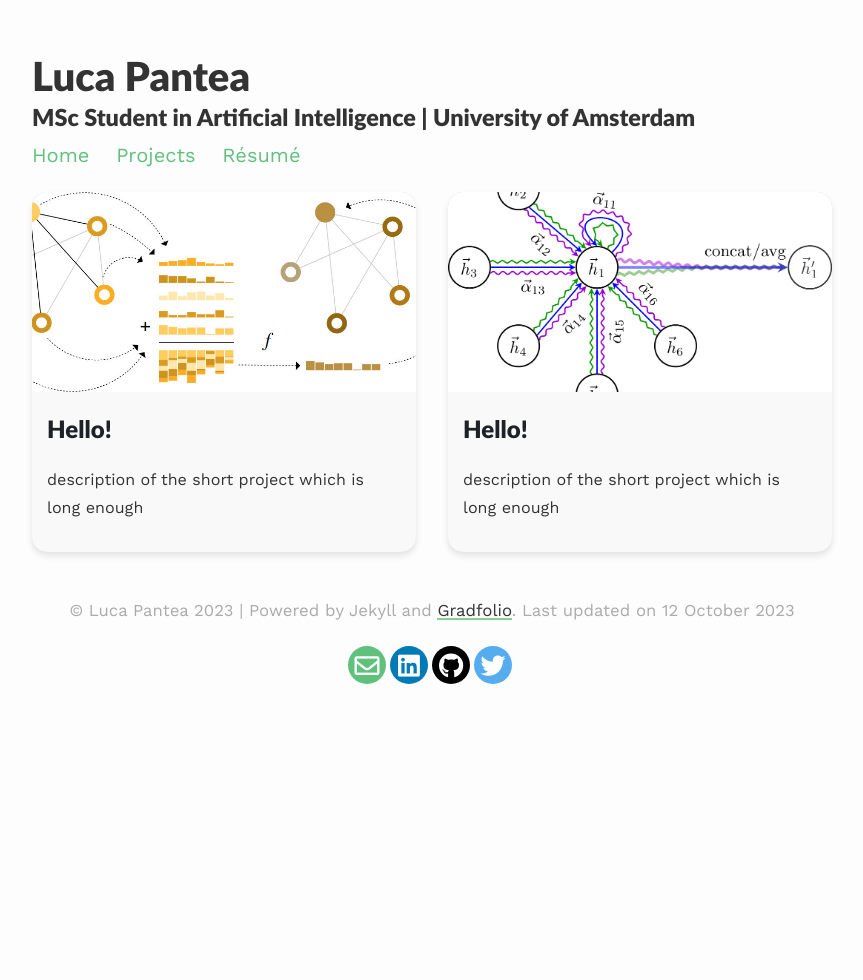
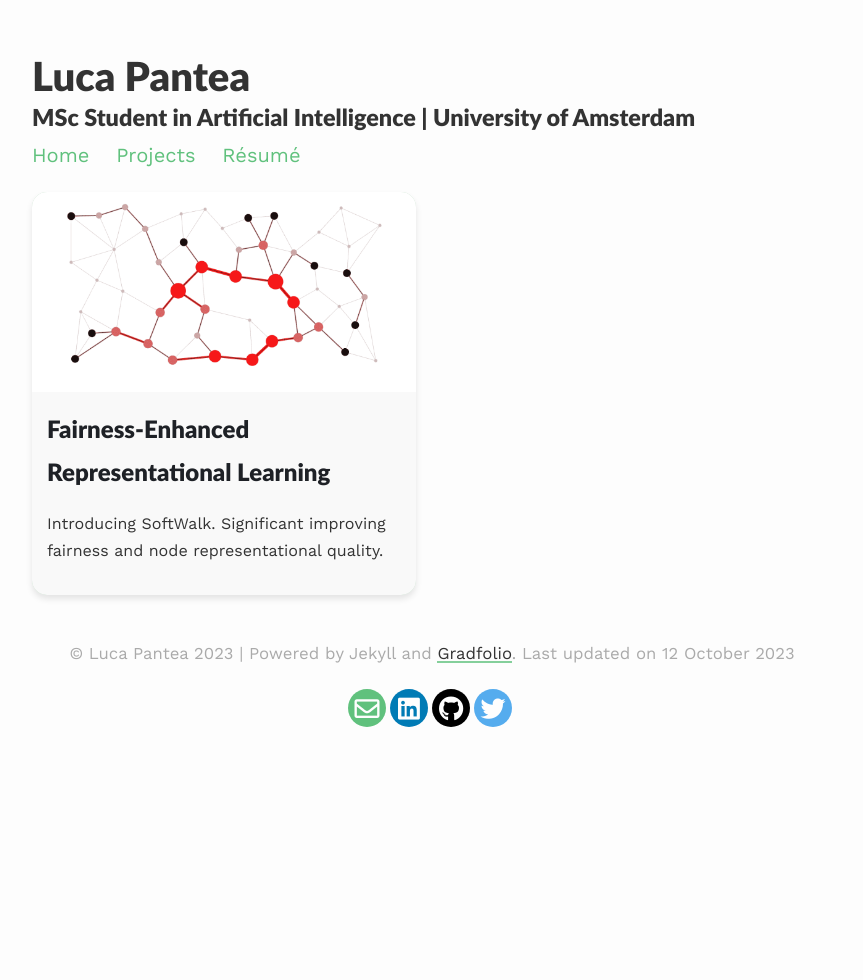
Before and after one commit to lucapantea/lucapantea.github.io, a Jekyll site: the page built from _pages/projects.md, in a window 1280 px wide. Shown: the whole page, without its empty margins (208-1071 px from the left). Built offline with Jekyll 4.4.1, drawn with Linux system fonts in a browser that asks for light colours; nearby versions of some CDN libraries; some of the changed lines change nothing that is shown.

Commit message:
sofwalk project added

```diff
--- a/_projects/shortProject-0.md
+++ /dev/null
@@ -1,142 +0,0 @@
----
-layout: post
-title: Hello!
-description: description of the short project which is long enough
-image:  /assets/images/thumbnail-1.png
----
-Example modified from [here](http://www.unexpected-vortices.com/sw/rippledoc/quick-markdown-example.html){:target="_blank"}.
-
-H1 Header
-============
-
-Paragraphs are separated by a blank line.
-
-2nd paragraph. *Italic*, **bold**, and `monospace`. Itemized lists
-look like:
-
-  * this one
-  * that one
-  * the other one
-
-Note that the actual text
-content starts at 4-columns in.
-
-> Block quotes are
-> written like so.
->
-> They can span multiple paragraphs,
-> if you like.
-
-
-H2 Header
-------------
-
-Here's a numbered list:
-
- 1. first item
- 2. second item
- 3. third item
-
-Note again how the actual text starts at 4 columns in (4 characters
-from the left side). Here's a code sample:
-
-    # Let me re-iterate ...
-    for i in 1 .. 10 { do-something(i) }
-
-As you probably guessed, indented 4 spaces. By the way, instead of
-indenting the block, you can use delimited blocks, if you like:
-
-~~~
-define foobar() {
-    print "Welcome to flavor country!";
-}
-~~~
-
-(which makes copying & pasting easier). You can optionally mark the
-delimited block for Pandoc to syntax highlight it by specifying the languagae after the start of a block (e.g. `~~~python`) which would look like :
-
-~~~python
-import time
-# Quick, count to ten!
-for i in range(10):
-    # (but not *too* quick)
-    time.sleep(0.5)
-    print(i)
-~~~
-
-### An H3 header ###
-
-Now a nested list:
-
- 1. First, get these ingredients:
-
-      * carrots
-      * celery
-      * lentils
-
- 2. Boil some water.
-
- 3. Dump everything in the pot and follow
-    this algorithm:
-
-        find wooden spoon
-        uncover pot
-        stir
-        cover pot
-        balance wooden spoon precariously on pot handle
-        wait 10 minutes
-        goto first step (or shut off burner when done)
-
-    Do not bump wooden spoon or it will fall.
-
-Notice again how text always lines up on 4-space indents (including
-that last line which continues item 3 above).
-
-Here's a footnote [^1].
-
-[^1]: Some footnote text.
-
-Tables can look like this:
-
-| Header 1 | Header 2                   | Header 3 |
-|:--------:|:--------------------------:|:--------:|
-| data1a   | Data is longer than header | 1        |
-| d1b      | add a cell                 |          |
-| lorem    | ipsum                      | 3        |
-|          | empty outside cells        |          |
-| skip     |                            | 5        |
-| six      | Morbi purus                | 6        |
-
-
-A horizontal rule follows.
-
-***
-
-Here's a definition list:
-
-apples
-  : Good for making applesauce.
-
-oranges
-  : Citrus!
-
-tomatoes
-  : There's no "e" in tomatoe.
-
-Again, text is indented 4 spaces. (Put a blank line between each
-term and  its definition to spread things out more.)
-
-Here's a "line block" (note how whitespace is honored):
-
-| Line one
-|   Line too
-| Line tree
-
-and images can be specified like so:
-
-![example image](https://images.unsplash.com/photo-1488190211105-8b0e65b80b4e?w=300&h=300&fit=crop "An exemplary image")
-
-Inline math equation: $\omega = d\phi / dt$. Display
-math should get its own line like so:
-
-$$I = \int \rho R^{2} dV$$
--- /dev/null
+++ b/_projects/softwalk.md
@@ -0,0 +1,100 @@
+---
+layout: post
+title: Fairness-Enhanced Representational Learning
+description: Introducing SoftWalk. Significant improving fairness and node representational quality.
+image:  /assets/images/thumbnail-0.png
+---
+
+
+> The work was accepted for the 2022 Machine Learning Reproducibility Challenge and published in ReScience C journal and was awarded a $10,000 grant from [Kaggle](https://www.kaggle.com/code/lucapantea1/reproducibility-study-of-crosswalk).
+
+![Header Image](/assets/images/FACT.png)
+
+
+Recently, alongside [Andrei](https://github.com/Dawlau), I ventured into the realm of fairness in machine learning by getting our hands dirty with reproducing "CrossWalk: Fairness-enhanced Node Representation Learning." ([paper link](https://arxiv.org/abs/2105.02725)). The potential for machine learning systems to amplify social inequities and unfairness is receiving increasing popular and academic attention. However, there is little work enhancing fairness in graph algorithms. Even less in reproducing these algorithms, and verifying their claims...
+
+
+Our starting point was the CrossWalk repository that the original authors were kind enough to share. Step $0$ to $1$ was done. However, $1$ to $n$ was a whole different story. The lack of documentation and some missing logic meant we had to roll up our sleeves and re-code from scratch. We packaged all our hard work into a neat Python package, so anyone could easily replicate the results and join in on the fun (here's the [repo link](https://github.com/Dawlau/FACT-AI)).
+
+This is what we managed to do in a month's time:
+
+* <span style="color: #79ba8d;font-weight:900">[Reproducibility Study]</span> Reproducing the results from the original paper: We were
+able to partially reproduce the claim that Crosswalk enhances fairness, namely for
+the tasks of node classification and influence maximization. The second claim,
+which is that the proposed method preserves the higher‐order proximity of the
+graph was successfully reproduced.
+* <span style="color: #79ba8d;font-weight:900">[Extended Work]</span> Improvement of the original code: The original code is not easily runnable, so we had to refactor it and implement our own Bash and Python
+scripts such that the experiments can be more easily reproduced. Further, we provide a master Python script that allows for the reproducibility of the experiments
+presented in this report by running only a single terminal command.
+* <span style="color: #79ba8d;font-weight:900">[Extended Work]</span> Ablation study: CrossWalk does not usually yield the expected
+results out of the box, but by carefully picking the right hyperparameters we managed to make CrossWalk behave as presented in the original paper.
+* <span style="color: #79ba8d;font-weight:900">[Extended Work]</span> CrossWalk visualization: We perform additional visualizations
+of the edge reweighting procedure and random walk trajectories to investigate the
+claims proposed by the original authors.
+* <span style="color: #79ba8d;font-weight:900">[Proposed Enhancement]</span> Soft Self‐Avoiding CrossWalk: We propose an extension
+to the algorithm proposed by Khajehnejad et al. which yields better node representations and higher fairness.
+
+Quite a bit :) let's dive into it.
+
+
+### The Original Model's Inner workings
+<span style="color: #79ba8d;font-weight:900">CrossWalk</span> is a re-weighting method that is used to bias random walk-based algorithms towards visiting multiple groups, which in turn enhances fairness. This is mainly done by re-weighting the probabilities associated with the graph edges as follows:
+
+* CrossWalk increases the weights of edges <span style="color: #79ba8d;font-weight:900">near the group boundaries</span>.
+* CrossWalk increases the weights of edges <span style="color: #79ba8d;font-weight:900">that connect nodes from different groups</span>.
+
+The mathematical formulas that describe the re-weightings from points 1 and 2 are the following:
+
+
+$$
+\begin{equation}
+w_{vu}^{'} = \begin{cases} w_{vu}(1-\alpha) \times \frac{m(u)^p}{\sum\limits_{z \in N_v} w_{vz}m(z)^p} & \text{if } u \in N(v), l_v = l_u \\
+w_{vu}\alpha \times \frac{m(u)^p}{|R_{v}| \times \sum\limits_{z \in N_{v}^c} w_{vz}m(z)^p} & \text{if } u \in N(v), l_v \neq l_u = c.\end{cases}
+\end{equation}
+$$
+
+where $w_{vu}$ is the initial weight of the edge $(u,v)$, $\alpha$ and $p$ are hyperparameters, $R_{v}$ the set of groups in the neighbourhood of $v$, $l_{x}$ the group that node $x$ is part of, and $m(z)$ is the proximity of a node as described in the original paper.
+
+Cool 🎉. However, upon further in-depth study, we realised that this re-weighting caused some subtle, yet impactful issues.
+
+In a nutshell, this re-weighting mechanism caused the random walks to <span style="color: #79ba8d;font-weight:900">travel back and forth between edges localted at group peripherals, esentially getting stuck in a loop</span>. This is because the re-weighting mechanism is not self-avoiding, meaning that the random walks can visit the same edge multiple times. This is a problem because the random walks are supposed to be unbiased, and the re-weighting mechanism biases these trajectories in an undesirable way.
+
+
+Through sampling and visually analyzing trajectories, we explored CrossWalk's mechanics. The image at the beginning the page compares edge weights and a trajectory between a random walk algorithm without and with CrossWalk’s re-weighting. Lighter edges indicate higher edge weights, different node colors represent distinct groups, and a bolded blue line traces a sampled random walk trajectory. CrossWalk on the right visits fewer new nodes compared to the un-reweighted algorithm on the left, as the re-weighting mechanism leads the random walk into a repetitive loop, revisiting the same edges.
+
+As a result, <u>the structural properties of the graph are not fully utilized</u>, leading to decreased representation quality.
+
+### Our Enhancement!
+
+We propose a solution based on Self‐Avoiding Walks  which steers the random walks towards avoiding previously visited edges by using a discounting function, parameterized by $\gamma$:
+
+$$
+\begin{equation}
+P(u_i = u \lvert u_{i-1} = v) = \left\{
+        \begin{array}{ll}
+            \pi_{uv} \cdot \gamma^{c(u,v)}  & \quad \text{if} \ (u, v) \in E \\
+            0 & \quad \text{otherwise}
+        \end{array}
+    \right.
+\end{equation}
+$$
+
+Where $c(u, \ v)$ stores the number of times the walk has traversed the edge between node $u$ and $v$. As $\gamma \in [0, \ 1]$, if $\gamma \rightarrow 1$, the behaviour is similar to CrossWalk, while $\gamma \rightarrow 0$ stimulates the random walk to avoid already visited edges. We call this method <span style="color: #79ba8d;font-weight:900">SoftWalk</span>.
+
+Our implementation uses a HashMap initialized per random walk for storing the counts of the previously visited edges, which has a worst-case time and space complexity of $\mathcal{O}(K)$, where $K$ represents the preset random walk length. Thus, our proposed method scales with $K$, which <span style="color: #79ba8d;font-weight:900">supports scalability</span>, as $K$ $<<$ $\lvert E\lvert$, where $E$ is the set of graph edges for a given graph.
+
+
+### Our Results and a Bit of Discussion
+
+The results indicate that the proposed extension <span style="color: #79ba8d;font-weight:900">consistently outperforms</span> the original implementation of CrossWalk on the two reproducible tasks - Link Prediction and Node Classification. <span style="color: #79ba8d;font-weight:900">Softwalk not only achieves better accuracy and influence percentage</span> but <span style="color: #79ba8d;font-weight:900">additionally minimizes the disparity</span> (thus maximizing fairness) for each task. Check [our paper](https://openreview.net/forum?id=tpk45Zll8eh) to see the numbers and plots!
+
+
+
+### Limitations
+
+Our contributions suffer from three main drawbacks. First, due to time constraints, we were unable to resolve the outstanding issues regarding link predictions, yet we were able to obtain results that follow the same trends for the other tasks. Second, the re-implementation of the original base significantly decelerated the reproduction process. And finally, the proposed approach is independent of the underlying graph characteristics, which encourages future work in the direction of estimating $\gamma$ via a non-linear function approximation (i.e. neural network-based approaches).
+
+<br>
+
+___
+If you made it this far, I hope you enjoyed the read and learned something new! If you have any questions, feel free to reach out to me on [Twitter](https://twitter.com/luca_pantea) or [LinkedIn](https://www.linkedin.com/in/luca-pantea/). I'd love to hear your thoughts! 😊
--- a/_projects/shortProject-1.md
+++ b/blog/shortProject-0.md
@@ -1,14 +1,19 @@
 ---
 layout: post
-title: Hello!
-description: description of the short project which is long enough
-image:  /assets/images/thumbnail-2.png
+title: Fairness-Enhanced Representational Learning
+description: Introducing SoftWalk. Significant improving fairness and node representational quality.
+image:  /assets/images/thumbnail-1.png
 ---
-Example modified from [here](http://www.unexpected-vortices.com/sw/rippledoc/quick-markdown-example.html){:target="_blank"}.
+
+
+
+
 
 H1 Header
 ============
 
+
+Hoi!
 Paragraphs are separated by a blank line.
 
 2nd paragraph. *Italic*, **bold**, and `monospace`. Itemized lists
```
Also changed, not shown: assets/images/FACT.png (added), assets/images/thumbnail-0.png (added).
